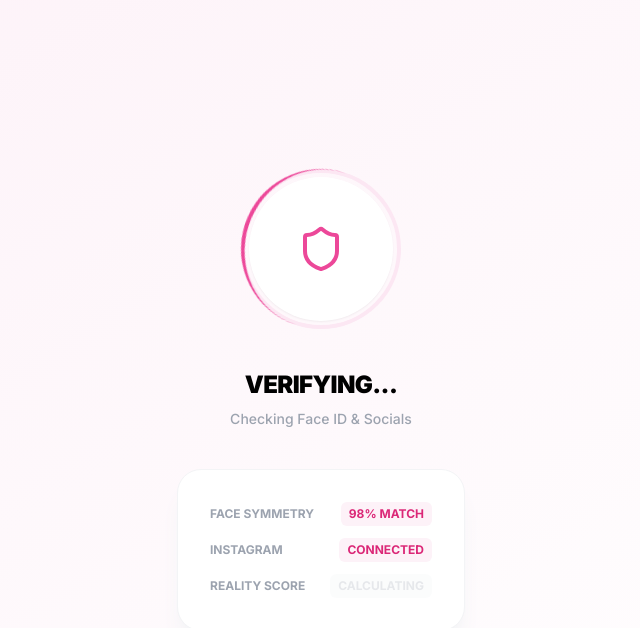
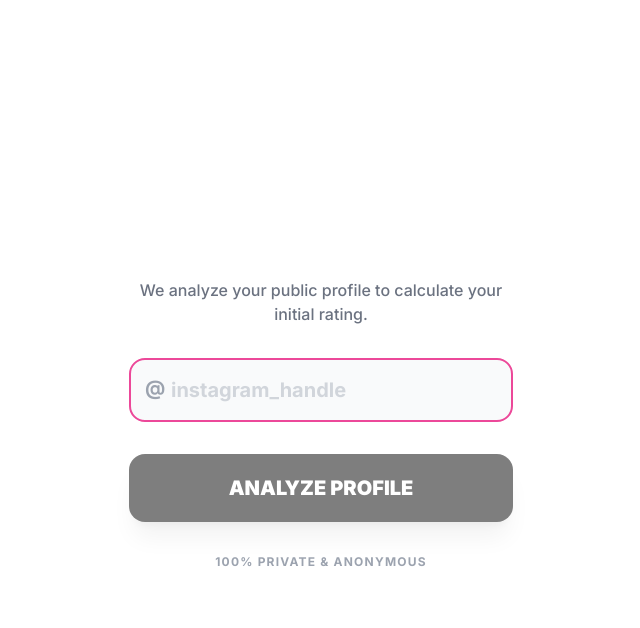
Before and after one commit to ethanreddaway/truth-pwa, a React (Vite) app: page / in a window 1280 px wide. Both pictures are taken after a click on the button "GET YOUR RATING". Shown: the top 628 px of the page, without its empty margins (319-959 px from the left). Built offline with nearby package versions, Linux system fonts and the light colour scheme.

Commit message:
Implement Ego Hook Funnel (IG Input -> Rating)

```diff
--- a/src/App.tsx
+++ b/src/App.tsx
@@ -30,9 +30,10 @@ const DEMO_PROFILE: Profile = {
 };
 
 export default function App() {
-  const [view, setView] = useState<'landing' | 'scanning' | 'app' | 'onboarding'>('landing');
+  const [view, setView] = useState<'landing' | 'social_input' | 'analyzing' | 'rating_result' | 'onboarding' | 'viral' | 'app'>('landing');
   const [showVerifyModal, setShowVerifyModal] = useState(false);
   const [lastSwipe, setLastSwipe] = useState<'left' | 'right' | null>(null);
+  const [handle, setHandle] = useState('');
 
   const handleSwipe = (dir: 'left' | 'right') => {
     setLastSwipe(dir);
@@ -40,21 +41,17 @@ export default function App() {
     if (dir === 'right') setTimeout(() => setShowVerifyModal(true), 500);
   };
 
-  if (view === 'landing') {
-    return <LandingScreen onEnter={() => setView('scanning')} />;
-  }
+  if (view === 'landing') return <LandingScreen onEnter={() => setView('social_input')} />;
 
-  if (view === 'scanning') {
-    return <ScanningScreen onComplete={() => setView('app')} />;
-  }
+  if (view === 'social_input') return <SocialInputScreen onNext={(h) => { setHandle(h); setView('analyzing'); }} />;
 
-  if (view === 'onboarding') {
-    return <OnboardingFlow onComplete={() => setView('viral')} />;
-  }
+  if (view === 'analyzing') return <AnalysisScreen handle={handle} onComplete={() => setView('rating_result')} />;
 
-  if (view === 'viral') {
-      return <ViralShareScreen onComplete={() => setView('app')} />;
-  }
+  if (view === 'rating_result') return <RatingResultScreen onClaim={() => setView('onboarding')} />;
+
+  if (view === 'onboarding') return <OnboardingFlow onComplete={() => setView('viral')} />;
+
+  if (view === 'viral') return <ViralShareScreen onComplete={() => setView('app')} />;
 
   return (
     <div className="min-h-[100dvh] flex items-center justify-center bg-gray-100 font-sans">
@@ -109,7 +106,7 @@ export default function App() {
         <VerificationModal
             isOpen={showVerifyModal}
             onClose={() => setShowVerifyModal(false)}
-            onStart={() => setView('onboarding')}
+            onStart={() => setView('social_input')}
         />
 
       </div>
@@ -117,7 +114,142 @@ export default function App() {
   )
 }
 
-// --- NEW SCREENS ---
+// --- NEW SCREENS FOR THE FUNNEL ---
+
+function SocialInputScreen({ onNext }: { onNext: (handle: string) => void }) {
+    const [input, setInput] = useState('');
+    return (
+        <div className="min-h-[100dvh] flex flex-col items-center justify-center bg-white p-8 font-sans">
+            <div className="w-full max-w-sm space-y-8 animate-in fade-in slide-in-from-bottom-8 duration-700">
+                <div className="space-y-2 text-center">
+                    <h2 className="text-4xl font-black tracking-tighter">Who are you?</h2>
+                    <p className="text-gray-500 font-medium">We analyze your public profile to calculate your initial rating.</p>
+                </div>
+
+                <div className="relative">
+                    <span className="absolute left-4 top-4 text-gray-400 font-bold text-xl">@</span>
+                    <input
+                        type="text"
+                        placeholder="instagram_handle"
+                        className="w-full p-4 pl-10 bg-gray-50 rounded-2xl border-2 border-gray-100 focus:border-pink-500 outline-none font-bold text-xl placeholder:text-gray-300 transition-colors"
+                        value={input}
+                        onChange={e => setInput(e.target.value)}
+                        autoFocus
+                    />
+                </div>
+
+                <button
+                    onClick={() => input.length > 2 && onNext(input)}
+                    disabled={input.length < 3}
+                    className="w-full bg-black text-white font-black text-xl py-5 rounded-2xl shadow-xl disabled:opacity-50 disabled:cursor-not-allowed hover:scale-[1.02] transition-all active:scale-95"
+                >
+                    ANALYZE PROFILE
+                </button>
+
+                <p className="text-center text-xs text-gray-400 uppercase tracking-widest font-bold">100% Private & Anonymous</p>
+            </div>
+        </div>
+    )
+}
+
+function AnalysisScreen({ handle, onComplete }: { handle: string, onComplete: () => void }) {
+  const [status, setStatus] = useState('Connecting to Instagram API...');
+
+  useEffect(() => {
+    const steps = [
+        "Fetching public assets...",
+        `Analyzing @${handle} followers...`,
+        "Calculating engagement ratios...",
+        "Scanning for filters/edits...",
+        "Generating social score..."
+    ];
+    let i = 0;
+    const interval = setInterval(() => {
+        setStatus(steps[i]);
+        i++;
+        if (i >= steps.length) {
+            clearInterval(interval);
+            setTimeout(onComplete, 800);
+        }
+    }, 800);
+    return () => clearInterval(interval);
+  }, [onComplete, handle]);
+
+  return (
+    <div className="min-h-[100dvh] bg-white flex flex-col items-center justify-center p-8 relative overflow-hidden">
+      <div className="absolute inset-0 bg-gradient-to-br from-pink-50/50 to-white"></div>
+
+      <div className="relative z-10 text-center space-y-12">
+        <div className="w-48 h-48 relative mx-auto">
+             <div className="absolute inset-0 border-4 border-pink-100 rounded-full"></div>
+             <div className="absolute inset-0 border-t-4 border-pink-500 rounded-full animate-spin duration-1000"></div>
+             <div className="absolute inset-4 bg-white rounded-full flex items-center justify-center shadow-sm">
+                <div className="text-center">
+                    <p className="text-3xl font-black text-gray-200">AI</p>
+                </div>
+             </div>
+        </div>
+
+        <div className="space-y-2">
+            <h2 className="text-2xl font-black text-black tracking-tight uppercase">Analyzing</h2>
+            <p className="text-pink-600 font-mono text-sm font-bold animate-pulse">{status}</p>
+        </div>
+      </div>
+    </div>
+  )
+}
+
+function RatingResultScreen({ onClaim }: { onClaim: () => void }) {
+    return (
+        <div className="min-h-[100dvh] flex flex-col items-center justify-center bg-white p-8 font-sans relative overflow-hidden">
+            {/* Confetti/Glow */}
+            <div className="absolute top-0 left-0 w-full h-full bg-[radial-gradient(circle_at_center,_var(--tw-gradient-stops))] from-pink-100/50 via-white to-white pointer-events-none"></div>
+
+            <div className="relative z-10 w-full max-w-sm space-y-10 text-center animate-in fade-in zoom-in duration-500">
+
+                <div className="space-y-2">
+                    <p className="text-gray-400 font-bold tracking-widest uppercase text-sm">PRELIMINARY SCORE</p>
+                    <h1 className="text-8xl font-black text-transparent bg-clip-text bg-gradient-to-br from-pink-500 to-violet-600 tracking-tighter">
+                        7.8
+                    </h1>
+                    <div className="flex items-center justify-center gap-2">
+                        <span className="bg-yellow-100 text-yellow-700 px-3 py-1 rounded-full text-xs font-bold border border-yellow-200">GOOD POTENTIAL</span>
+                    </div>
+                </div>
+
+                <div className="bg-gray-50 rounded-2xl p-6 border border-gray-100 space-y-4 text-left shadow-lg">
+                    <div className="flex justify-between items-center border-b border-gray-200 pb-3">
+                        <span className="text-sm font-bold text-gray-500">Social Graph</span>
+                        <span className="text-green-500 font-bold">Top 15%</span>
+                    </div>
+                    <div className="flex justify-between items-center border-b border-gray-200 pb-3">
+                        <span className="text-sm font-bold text-gray-500">Authenticity</span>
+                        <span className="text-yellow-500 font-bold">Unverified</span>
+                    </div>
+                    <div className="flex justify-between items-center">
+                        <span className="text-sm font-bold text-gray-500">Est. Income</span>
+                        <span className="text-gray-300 font-bold">Hidden</span>
+                    </div>
+                </div>
+
+                <div className="space-y-4">
+                    <p className="text-gray-600 font-medium text-sm">
+                        Your score is capped at 7.8 because your identity is unverified. Verified users average <span className="font-bold text-black">9.2</span>.
+                    </p>
+                    <button
+                        onClick={onClaim}
+                        className="w-full bg-black text-white font-black text-xl py-5 rounded-2xl hover:scale-105 transition-transform active:scale-95 shadow-2xl shadow-pink-200/50"
+                    >
+                        CLAIM & BOOST SCORE
+                    </button>
+                    <button className="text-xs text-gray-400 font-bold hover:text-gray-600">
+                        No thanks, I'll stay a 7.8
+                    </button>
+                </div>
+            </div>
+        </div>
+    )
+}
 
 function LandingScreen({ onEnter }: { onEnter: () => void }) {
   return (
@@ -220,49 +352,6 @@ function FloatingFilter({ text, color, rotate, x, y, delay = 0, index }: any) {
     )
 }
 
-function ScanningScreen({ onComplete }: { onComplete: () => void }) {
-  useEffect(() => {
-    const timer = setTimeout(onComplete, 3500);
-    return () => clearTimeout(timer);
-  }, [onComplete]);
-
-  return (
-    <div className="min-h-[100dvh] bg-white flex flex-col items-center justify-center p-8 relative overflow-hidden">
-      <div className="absolute inset-0 bg-gradient-to-br from-pink-50 to-white"></div>
-
-      <div className="relative z-10 text-center space-y-10">
-        <div className="w-40 h-40 relative mx-auto">
-             <div className="absolute inset-0 border-4 border-pink-100 rounded-full"></div>
-             <div className="absolute inset-0 border-t-4 border-pink-500 rounded-full animate-spin"></div>
-             <div className="absolute inset-2 bg-white rounded-full flex items-center justify-center shadow-sm">
-                <Shield className="text-pink-500 w-12 h-12" />
-             </div>
-        </div>
-
-        <div className="space-y-2">
-            <h2 className="text-2xl font-black text-black tracking-tight">VERIFYING...</h2>
-            <p className="text-gray-400 text-sm font-medium">Checking Face ID & Socials</p>
-        </div>
-
-        <div className="text-left text-xs font-bold text-gray-400 space-y-3 bg-white p-8 rounded-3xl border border-gray-100 w-72 mx-auto shadow-xl shadow-gray-100">
-            <p className="flex justify-between items-center">
-                <span>FACE SYMMETRY</span>
-                <span className="text-pink-600 bg-pink-50 px-2 py-1 rounded-md">98% MATCH</span>
-            </p>
-            <p className="flex justify-between items-center">
-                <span>INSTAGRAM</span>
-                <span className="text-pink-600 bg-pink-50 px-2 py-1 rounded-md">CONNECTED</span>
-            </p>
-            <p className="flex justify-between items-center">
-                <span>REALITY SCORE</span>
-                <span className="text-gray-300 bg-gray-50 px-2 py-1 rounded-md animate-pulse">CALCULATING</span>
-            </p>
-        </div>
-      </div>
-    </div>
-  )
-}
-
 function OnboardingFlow({ onComplete }: { onComplete: () => void }) {
   const [step, setStep] = useState(0);
   const [formData, setFormData] = useState({ name: '', age: '', ig: '', photo: null });
@@ -284,7 +373,7 @@ function OnboardingFlow({ onComplete }: { onComplete: () => void }) {
 
         {step === 0 && (
             <div className="space-y-6 animate-in fade-in slide-in-from-right-10">
-                <h2 className="text-3xl font-black tracking-tight">First things first.</h2>
+                <h2 className="text-3xl font-black tracking-tight">Identity Check.</h2>
                 <div className="space-y-4">
                     <input
                         type="text"
@@ -374,12 +463,8 @@ function OnboardingFlow({ onComplete }: { onComplete: () => void }) {
   )
 }
 
-// --- VIRAL SHARE SCREEN ---
-
 function ViralShareScreen({ onComplete }: { onComplete: () => void }) {
     const handleShare = async () => {
-        // In a real app, this would generate an image blob.
-        // For now, we simulate the "Share" intent.
         if (navigator.share) {
             try {
                 await navigator.share({
@@ -393,7 +478,6 @@ function ViralShareScreen({ onComplete }: { onComplete: () => void }) {
         } else {
             alert("Screenshot this card to share on Instagram!");
         }
-        // After sharing, let them in
         setTimeout(onComplete, 1000);
     };
 
```
